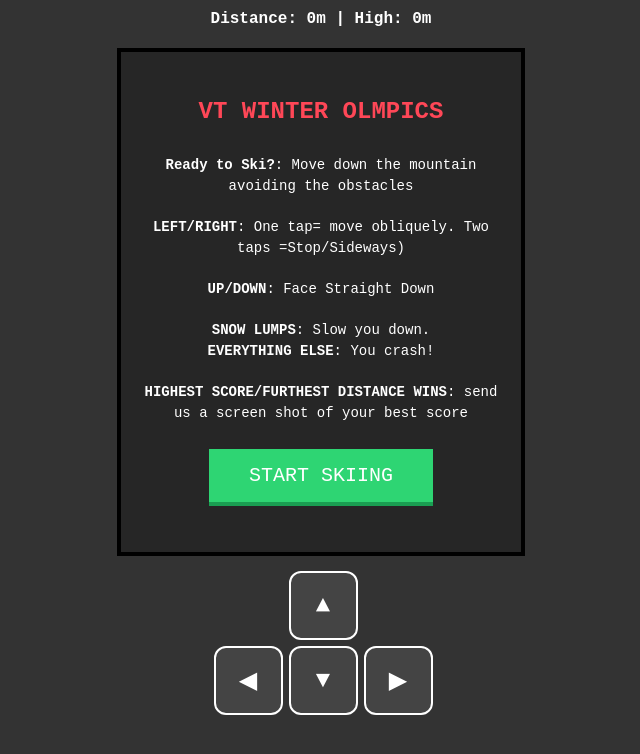
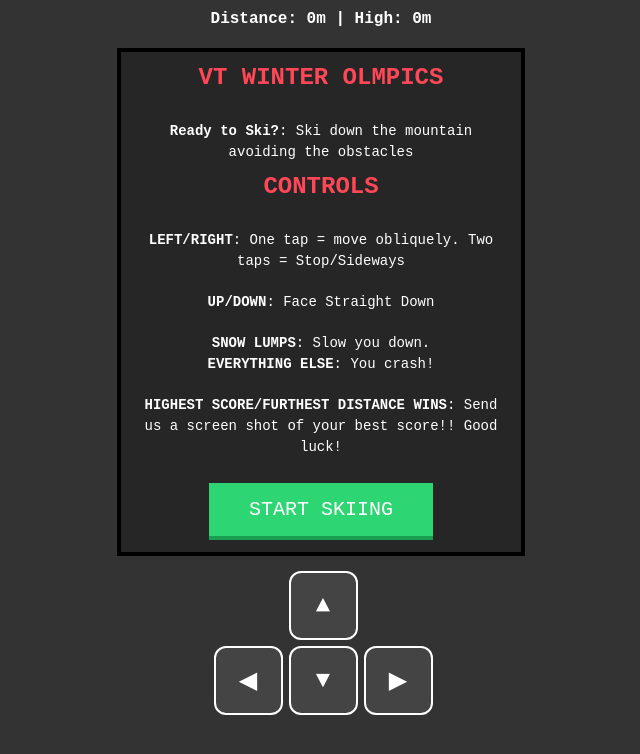
Before and after one commit to prewstar/ski-free-for-VT, a plain HTML site: page index.html in a window 1280 px wide. Shown: the whole page, without its empty margins (319-959 px from the left). Drawn offline with Linux system fonts and the light colour scheme.

Commit message:
Update game instructions and controls in index.html

```diff
--- a/index.html
+++ b/index.html
@@ -61,11 +61,12 @@
 <div id="game-container">
     <div id="startPopup" class="overlay">
         <h2>VT WINTER OLMPICS</h2>
-        <p><strong>Ready to Ski?</strong>: Move down the mountain avoiding the obstacles</p>
-        <p><strong>LEFT/RIGHT</strong>: One tap= move obliquely. Two taps =Stop/Sideways)</p>
+        <p><strong>Ready to Ski?</strong>: Ski down the mountain avoiding the obstacles</p>
+        <h2>CONTROLS</h2>
+        <p><strong>LEFT/RIGHT</strong>: One tap = move obliquely.   Two taps = Stop/Sideways</p>
         <p><strong>UP/DOWN</strong>: Face Straight Down</p>
         <p><strong>SNOW LUMPS</strong>: Slow you down.<br><strong>EVERYTHING ELSE</strong>: You crash!</p>
-        <p><strong>HIGHEST SCORE/FURTHEST DISTANCE WINS</strong>: send us a screen shot of your best score</p>
+        <p><strong>HIGHEST SCORE/FURTHEST DISTANCE WINS</strong>: Send us a screen shot of your best score!! Good luck!</p>
         <button class="start-btn" onclick="startGame()">START SKIING</button>
     </div>
 
```
